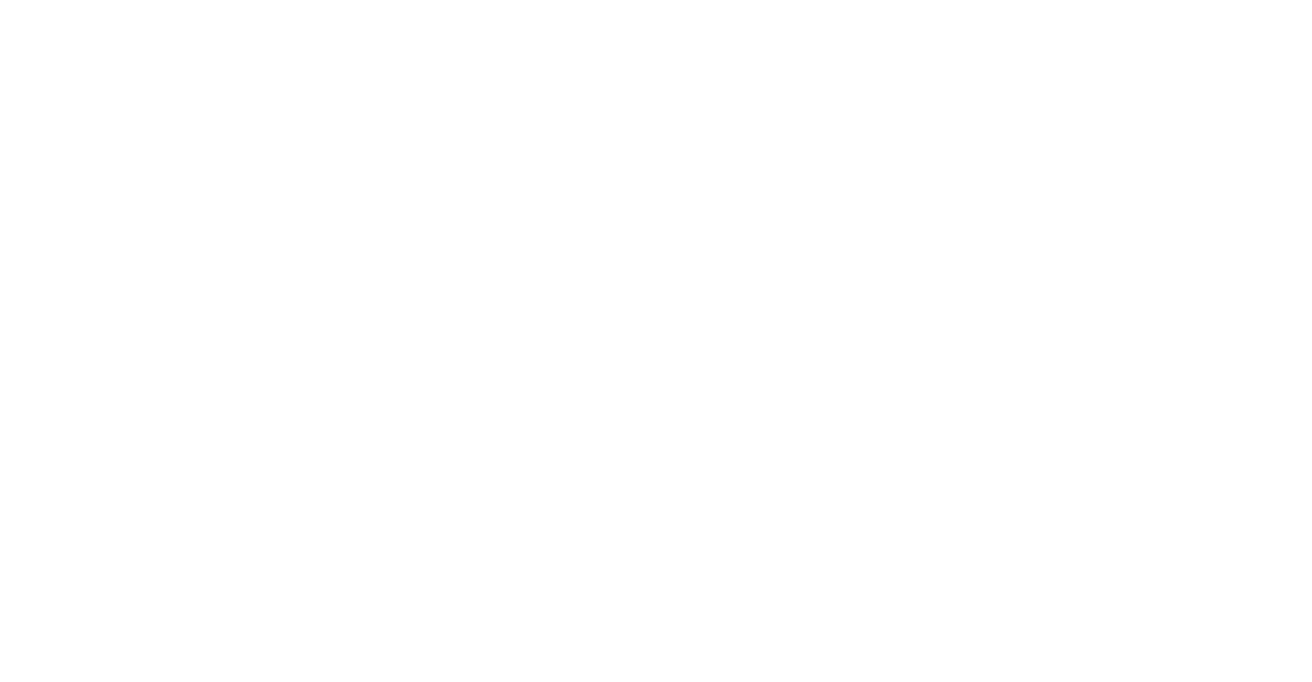
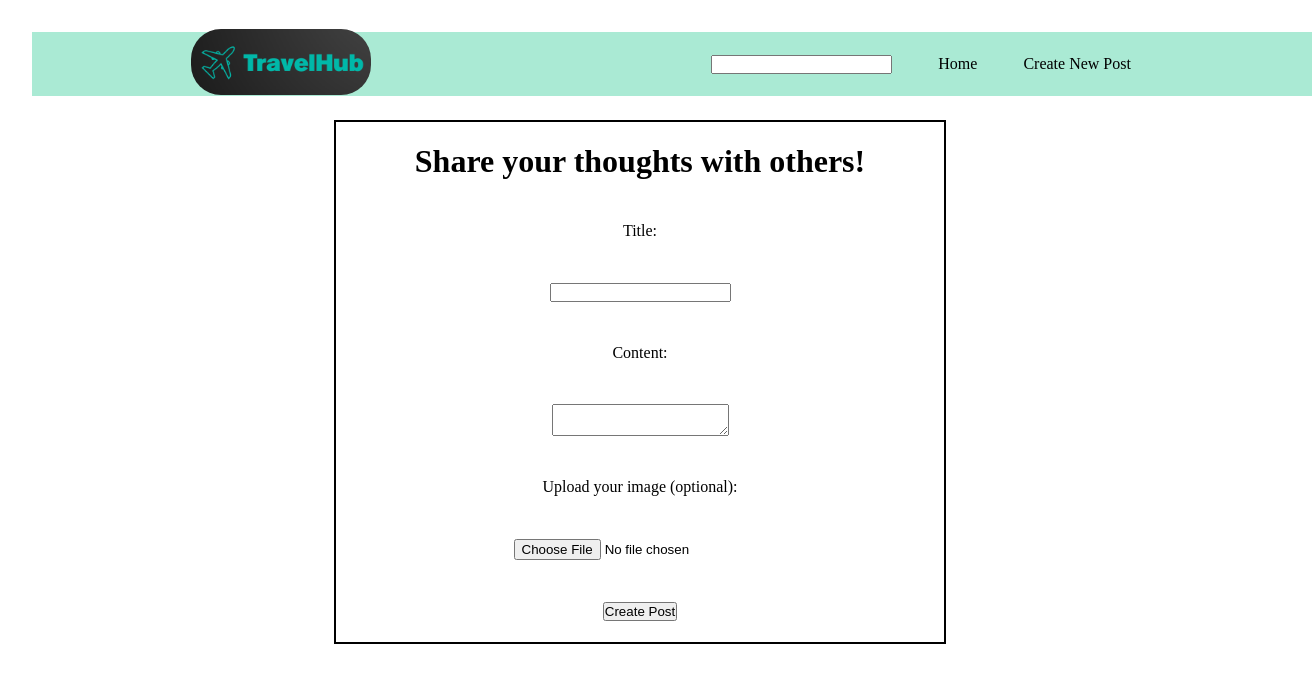
Before and after one commit to mariiaonokhina/web102-travelhub, a React (Vite) app in the folder travelhub/: page /web102-travelhub/create in a window 1280 px wide. Before the commit this address had no page. Shown: the top 682 px of the page, 1312 px wide, since content can reach past the window. Built offline with nearby package versions, Linux system fonts and the light colour scheme.

Commit message:
Set up the form to create post

```diff
--- a/travelhub/src/index.css
+++ b/travelhub/src/index.css
@@ -2,6 +2,12 @@
   margin: 0;
   padding: 0;
 }
+
+body {
+  height: 92vh;
+  width: 100vw;
+}
+
 .navbar-container {
   background-color: rgb(170, 234, 212);
   height: 8vh;
@@ -43,3 +49,17 @@
   place-items: center;
   justify-content: space-evenly;
 }
+
+.CreateForm {
+  border: 2px black solid;
+  height: 65vh;
+  width: 50%;
+  display: flex;
+  flex-direction: column;
+  justify-content: space-around;
+  place-items: center;
+  position: relative;
+  left: 50%;
+  top: 3vh;
+  transform: translateX(-50%);
+}
--- a/travelhub/src/main.jsx
+++ b/travelhub/src/main.jsx
@@ -3,6 +3,7 @@ import ReactDOM from 'react-dom/client'
 import { BrowserRouter, Route, Routes } from "react-router-dom";
 import App from './App'
 import Layout from './routes/Layout';
+import CreateForm from './routes/CreateForm';
 import './index.css'
 
 ReactDOM.createRoot(document.getElementById('root')).render(
@@ -10,6 +11,7 @@ ReactDOM.createRoot(document.getElementById('root')).render(
     <Routes>
       <Route path='/web102-travelhub/' element={<Layout />} >
         <Route index={true} path='' element={<App />} />
+        <Route index={true} path='/web102-travelhub/create' element={<CreateForm />} />
       </Route>
     </Routes>
   </BrowserRouter>
--- /dev/null
+++ b/travelhub/src/routes/CreateForm.jsx
@@ -0,0 +1,22 @@
+import React from "react";
+
+const CreateForm = () => {
+    return (
+        <form className="CreateForm">
+            <h1>Share your thoughts with others!</h1>
+
+            <label htmlFor="title">Title: </label>
+            <input type="text" name='title'></input>
+
+            <label htmlFor="content">Content: </label>
+            <textarea name='content'></textarea>
+
+            <label htmlFor="image">Upload your image (optional): </label>
+            <input type="file" name="image" accept="image/*"></input>
+
+            <button type='submit'>Create Post</button>
+        </form>
+    )
+}
+
+export default CreateForm;
```
Also changed, not shown: 1 other file (tests, documents, lock files or other folders).
